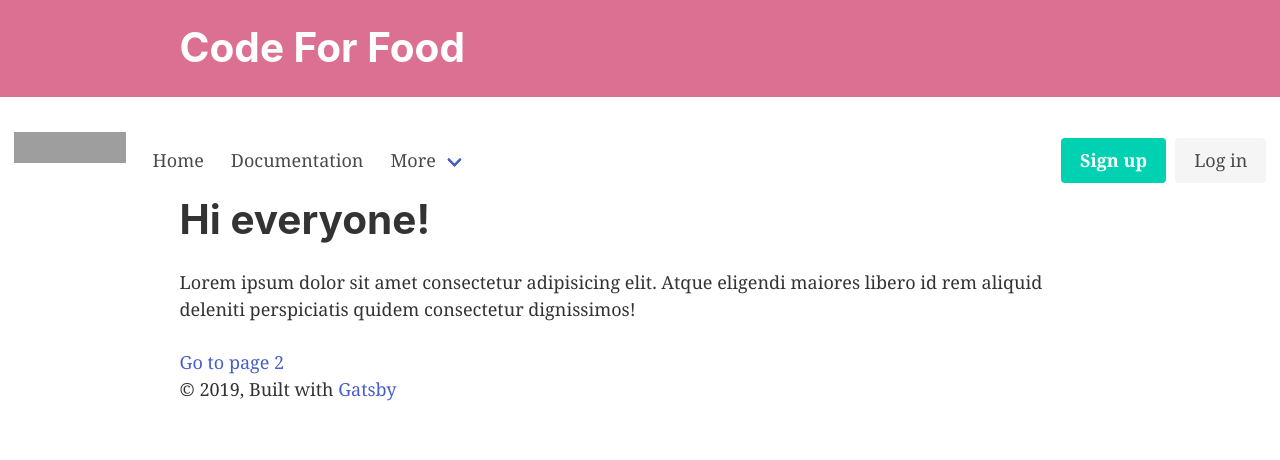
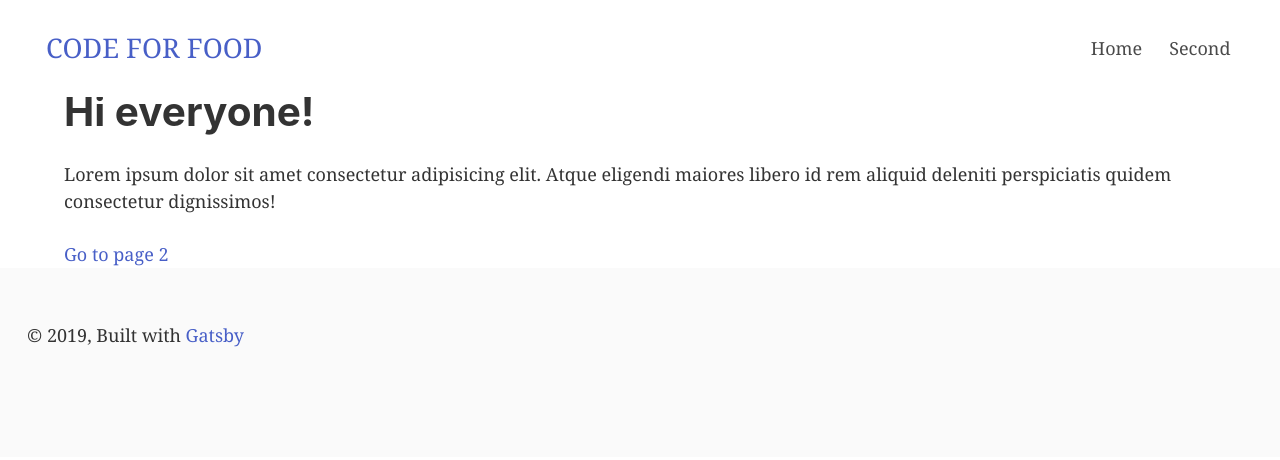
Before and after one commit to jesusbibieca/code-for-food, a Gatsby site: page / in a window 1280 px wide. Built offline with nearby package versions, Linux system fonts and the light colour scheme; Gatsby itself is replaced by a stand-in of ours; grey boxes are pictures that could not be loaded.

Commit message:
navbar mostly done

```diff
--- a/gatsby-config.js
+++ b/gatsby-config.js
@@ -27,9 +27,9 @@ module.exports = {
         display: `minimal-ui`,
         icon: `src/images/gatsby-icon.png`, // This path is relative to the root of the site.
       },
-    },
+    }
     // this (optional) plugin enables Progressive Web App + Offline functionality
     // To learn more, visit: https://gatsby.dev/offline
     // `gatsby-plugin-offline`,
-  ],
-}
+  ]
+};
--- /dev/null
+++ b/src/components/burger.js
@@ -0,0 +1,27 @@
+import React from 'react';
+import PropTypes from 'prop-types';
+import './burger.scss';
+
+const Burger = ({ onClick, isActive }) => (
+  <button
+    onClick={onClick}
+    className={`navbar-burger white ${isActive ? 'is-active' : ''}`}
+    aria-label="menu"
+    aria-expanded="false"
+  >
+    <span aria-hidden="true" />
+    <span aria-hidden="true" />
+    <span aria-hidden="true" />
+  </button>
+);
+
+Burger.propTypes = {
+  onClick: PropTypes.func.isRequired,
+  isActive: PropTypes.bool.isRequired,
+};
+
+Burger.defaultProps = {
+  isActive: false,
+};
+
+export default Burger;
--- /dev/null
+++ b/src/components/burger.scss
@@ -0,0 +1,3 @@
+.white {
+  border-color: #fff;
+}
--- a/src/components/header.js
+++ b/src/components/header.js
@@ -1,47 +1,26 @@
-import { Link } from 'gatsby';
-import PropTypes from 'prop-types';
+import { StaticQuery, graphql } from 'gatsby';
 import React from 'react';
 
 import Navbar from './navbar';
+import config from '../utils/config';
 
-const Header = ({ siteTitle }) => (
-  <>
-    <header
-      style={{
-        background: `palevioletred`,
-        marginBottom: `1.45rem`,
-      }}
-    >
-      <div
-        style={{
-          margin: `0 auto`,
-          maxWidth: 960,
-          padding: `1.45rem 1.0875rem`,
-        }}
-      >
-        <h1 style={{ margin: 0 }}>
-          <Link
-            to="/"
-            style={{
-              color: `white`,
-              textDecoration: `none`,
-            }}
-          >
-            {siteTitle}
-          </Link>
-        </h1>
-      </div>
-    </header>
-    <Navbar />
-  </>
+const Header = () => (
+  <StaticQuery
+    query={graphql`
+      query SiteTitleQuery {
+        site {
+          siteMetadata {
+            title
+          }
+        }
+      }
+    `}
+    render={({ site: { siteMetadata } }) => (
+      <header>
+        <Navbar title={siteMetadata.title} links={config.navbarLinks} />
+      </header>
+    )}
+  />
 );
 
-Header.propTypes = {
-  siteTitle: PropTypes.string,
-};
-
-Header.defaultProps = {
-  siteTitle: ``,
-};
-
 export default Header;
--- a/src/components/layout.js
+++ b/src/components/layout.js
@@ -1,49 +1,21 @@
-/**
- * Layout component that queries for data
- * with Gatsby's StaticQuery component
- *
- * See: https://www.gatsbyjs.org/docs/static-query/
- */
-
 import React from 'react';
 import PropTypes from 'prop-types';
-import { StaticQuery, graphql } from 'gatsby';
 
 import Header from './header';
 import './layout.scss';
 
 const Layout = ({ children }) => (
-  <StaticQuery
-    query={graphql`
-      query SiteTitleQuery {
-        site {
-          siteMetadata {
-            title
-          }
-        }
-      }
-    `}
-    render={data => (
-      <>
-        <Header siteTitle={data.site.siteMetadata.title} />
-        <div
-          style={{
-            margin: `0 auto`,
-            maxWidth: 960,
-            padding: `0px 1.0875rem 1.45rem`,
-            paddingTop: 0,
-          }}
-        >
+  <div className="is-fixed-top top-workaround">
+    <Header />
+    <div className="container">
       <main>{children}</main>
-          <footer>
+    </div>
+    <footer className="footer">
       © {new Date().getFullYear()}, Built with
       {` `}
       <a href="https://www.gatsbyjs.org">Gatsby</a>
     </footer>
   </div>
-      </>
-    )}
-  />
 );
 
 Layout.propTypes = {
--- a/src/components/layout.scss
+++ b/src/components/layout.scss
@@ -622,3 +622,7 @@ pre tt:after {
     font-size: 100%;
   }
 }
+
+.top-workaround {
+  padding-top: 90px;
+}
--- a/src/components/navbar.js
+++ b/src/components/navbar.js
@@ -1,65 +1,58 @@
-import React from 'react';
+import React, { Component } from 'react';
+import { Link } from 'gatsby';
+import PropTypes from 'prop-types';
+import './navbar.scss';
 
-const Navbar = () => (
-  <nav class="navbar" role="navigation" aria-label="main navigation">
-    <div class="navbar-brand">
-      <a class="navbar-item" href="https://bulma.io">
-        <img
-          src="https://bulma.io/images/bulma-logo.png"
-          alt="site logo"
-          width="112"
-          height="28"
-        />
-      </a>
-    </div>
+import Burger from './burger';
 
-    <div class="navbar-menu">
-      <div class="navbar-start">
-        <a href="/" class="navbar-item">
-          Home
-        </a>
+class Navbar extends Component {
+  state = {
+    active: false,
+  };
 
-        <a href="/" class="navbar-item">
-          Documentation
-        </a>
+  toogle = () => {
+    this.setState({ active: !this.state.active });
+    console.log('hey');
+  };
 
-        <div class="navbar-item has-dropdown is-hoverable">
-          <a href="/" class="navbar-link">
-            More
-          </a>
+  render() {
+    const { title, links } = this.props;
+    const { active } = this.state;
 
-          <div class="navbar-dropdown">
-            <a href="/" class="navbar-item">
-              About
-            </a>
-            <a href="/" class="navbar-item">
-              Jobs
-            </a>
-            <a href="/" class="navbar-item">
-              Contact
-            </a>
-            <hr class="navbar-divider" />
-            <a href="/" class="navbar-item">
-              Report an issue
-            </a>
+    return (
+      <nav
+        className="navbar is-fixed-top is-spaced"
+        role="navigation"
+        aria-label="main navigation"
+      >
+        <div className="navbar-brand">
+          <Link to="/" className="logo is-uppercase">
+            {title}
+          </Link>
+          <Burger onClick={this.toogle} isActive={active} />
+        </div>
+
+        <div className={`navbar-menu ${active ? 'is-active' : ''}`}>
+          <div className="navbar-end">
+            {links.map(link => (
+              <Link to={link.slug} className="navbar-item" key={link.name}>
+                {link.name}
+              </Link>
+            ))}
           </div>
         </div>
-      </div>
+      </nav>
+    );
+  }
+}
 
-      <div class="navbar-end">
-        <div class="navbar-item">
-          <div class="buttons">
-            <a href="/" class="button is-primary">
-              <strong>Sign up</strong>
-            </a>
-            <a href="/" class="button is-light">
-              Log in
-            </a>
-          </div>
-        </div>
-      </div>
-    </div>
-  </nav>
-);
+Navbar.propTypes = {
+  title: PropTypes.string,
+  links: PropTypes.array.isRequired,
+};
+
+Navbar.defaultProps = {
+  title: ``,
+};
 
 export default Navbar;
--- /dev/null
+++ b/src/components/navbar.scss
@@ -0,0 +1,4 @@
+.logo {
+  margin: 10px;
+  font-size: 1.5rem;
+}
--- /dev/null
+++ b/src/utils/config.js
@@ -0,0 +1,12 @@
+module.exports = {
+  navbarLinks: [
+    {
+      name: 'Home',
+      slug: '/',
+    },
+    {
+      name: 'Second',
+      slug: '/page-2',
+    },
+  ],
+};
```
Also changed, not shown: src/images/hero-image.jpg (added). Lines whose indentation alone changed are shown as unchanged.
